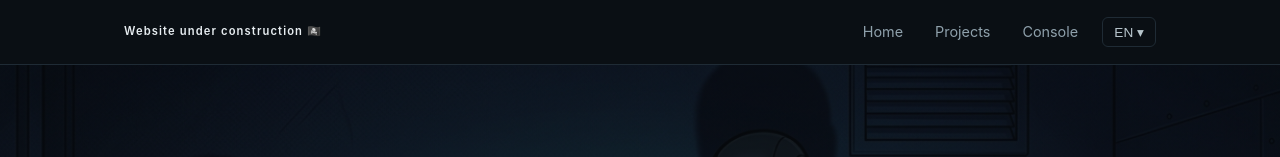
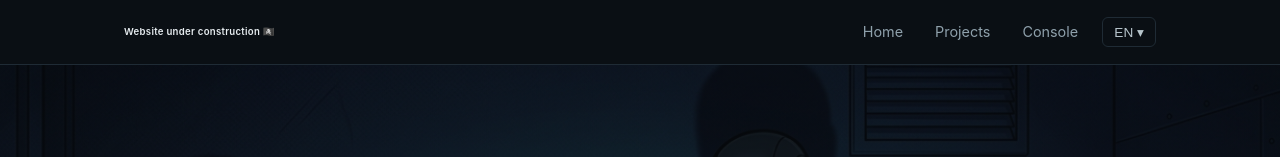
Before and after one commit to danieleelfo/dv-site, a React (Vite) app: page /test in a window 1280 px wide. Shown: the top 157 px of the page. Built offline with nearby package versions, Linux system fonts and the light colour scheme.

Commit message:
size format

```diff
--- a/src/components/Nav.jsx
+++ b/src/components/Nav.jsx
@@ -46,8 +46,8 @@ const styles = {
     gap: '1.5rem',
   },
   logo: {
-    fontSize: '0.7rem',
-    letterSpacing: '0.1em',
+    fontSize: '0.6rem',
+    letterSpacing: '0.03em',
     fontWeight: 600,
   },
   links: {
```
